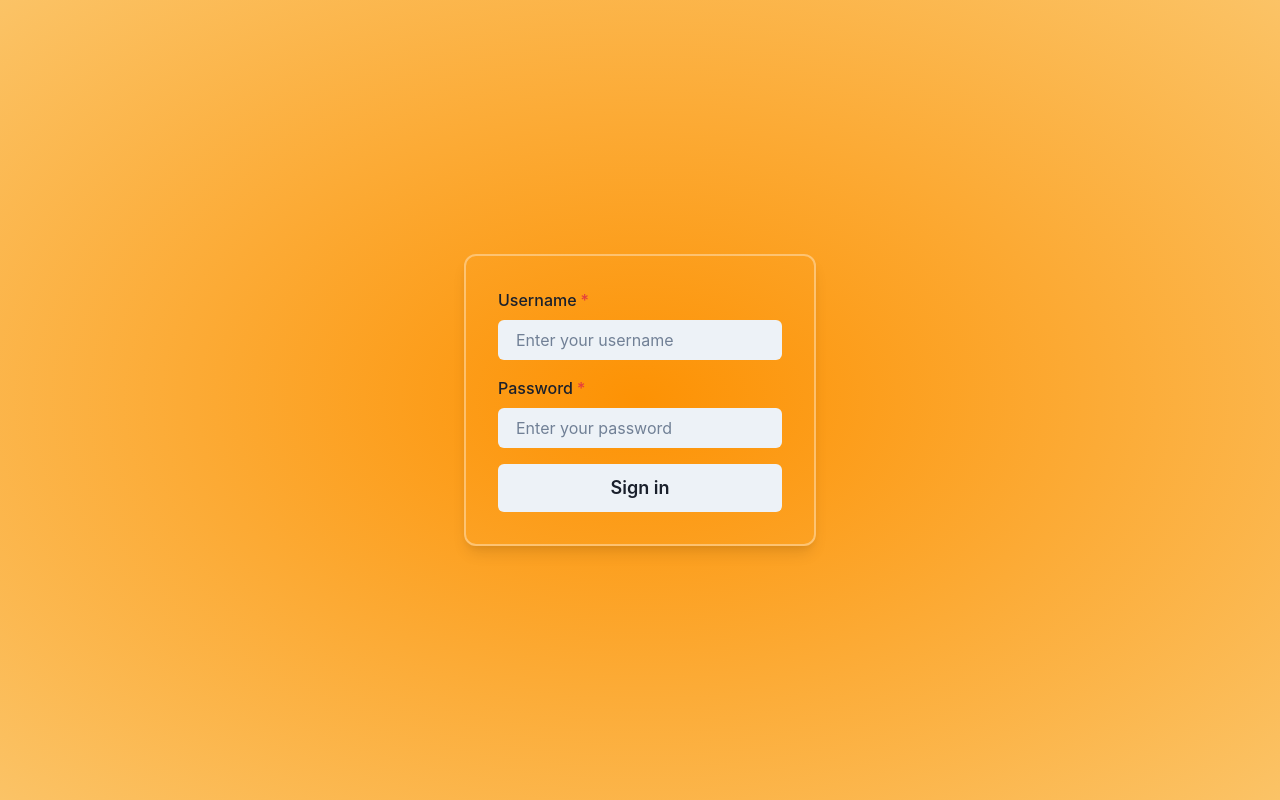
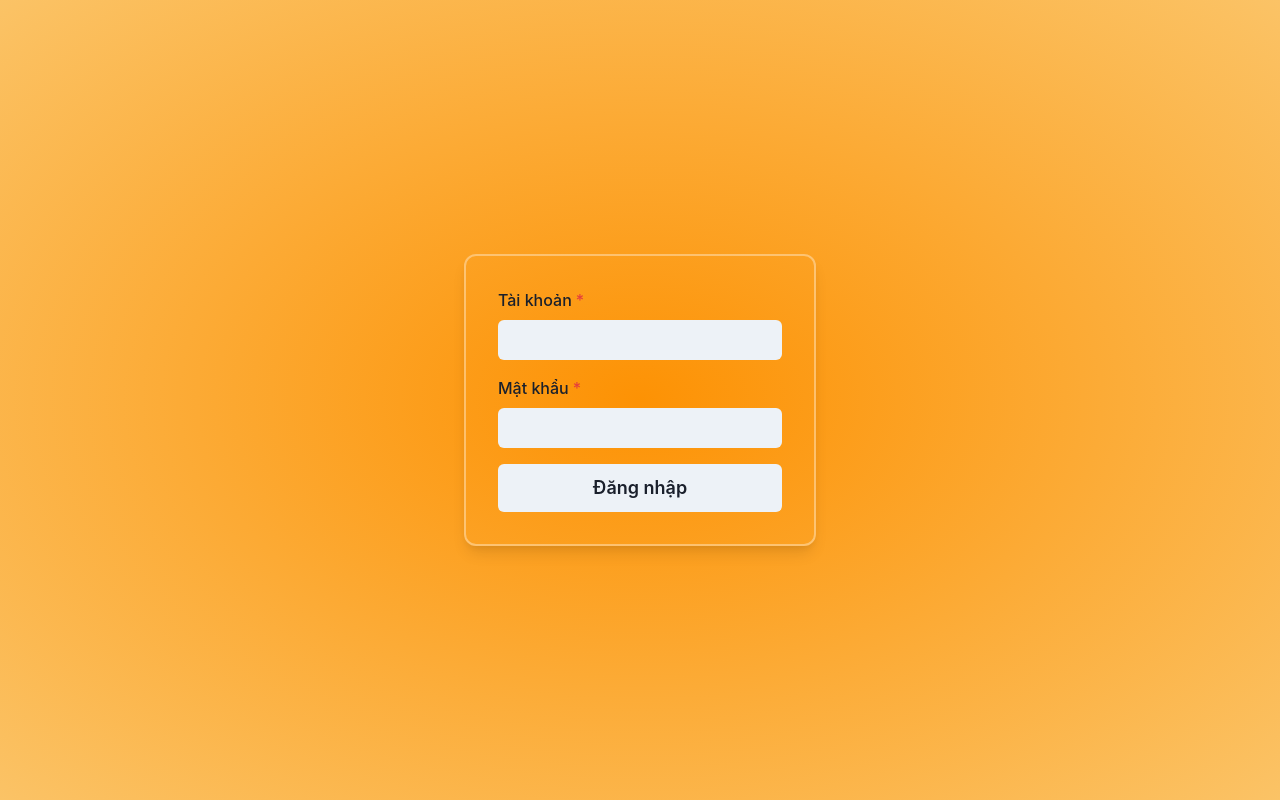
Before and after one commit to 7ColorsCat/rating-api, a React (Vite) app in the folder client/: page /#/login in a window 1280 px wide. Built offline with nearby package versions, Linux system fonts and the light colour scheme; no server answers.

Commit message:
style: translate login text

```diff
--- a/client/src/pages/login.jsx
+++ b/client/src/pages/login.jsx
@@ -43,10 +43,9 @@ const Login = ({ onLogin, isLoading, error }) => {
                     <Box mx="auto" bg="transparent" p="8" borderRadius="md">
                         <form onSubmit={handleSubmit}>
                             <FormControl id="email" isRequired>
-                                <FormLabel>Username</FormLabel>
+                                <FormLabel>Tài khoản</FormLabel>
                                 <Input
                                     type="text"
-                                    placeholder="Enter your username"
                                     value={username}
                                     onChange={(event) =>
                                         setUsername(event.target.value)
@@ -56,10 +55,9 @@ const Login = ({ onLogin, isLoading, error }) => {
                                 />
                             </FormControl>
                             <FormControl id="password" mt="4" isRequired>
-                                <FormLabel>Password</FormLabel>
+                                <FormLabel>Mật khẩu</FormLabel>
                                 <Input
                                     type="password"
-                                    placeholder="Enter your password"
                                     value={password}
                                     onChange={(event) =>
                                         setPassword(event.target.value)
@@ -77,7 +75,7 @@ const Login = ({ onLogin, isLoading, error }) => {
                                 disabled={!username || !password}
                                 isLoading={isLoading}
                             >
-                                Sign in
+                                Đăng nhập
                             </Button>
                             <AnimatePresence>
                                 <motion.div
```
